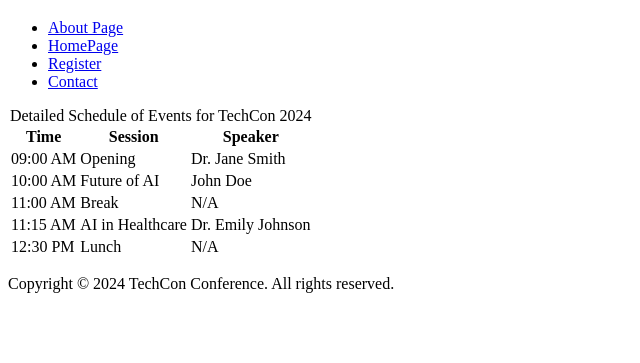
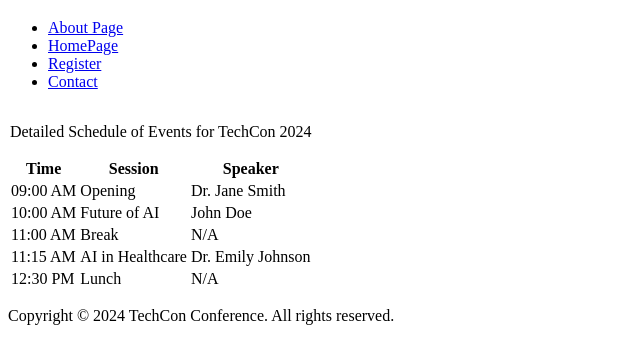
Before and after one commit to Dagi2004/TechCon_HTML, a plain HTML site: page techcon_website/schedule.html in a window 1280 px wide. Shown: the part 61-424 px from the top of the page, without its empty margins (0-640 px from the left). Drawn offline with Linux system fonts and the light colour scheme.

Commit message:
Added captionTag

```diff
--- a/techcon_website/schedule.html
+++ b/techcon_website/schedule.html
@@ -20,7 +20,7 @@
     <main>
       <table>
         <caption>
-          Detailed Schedule of Events for TechCon 2024
+          <p>Detailed Schedule of Events for TechCon 2024</p>
         </caption>
 
         <thead>
```
